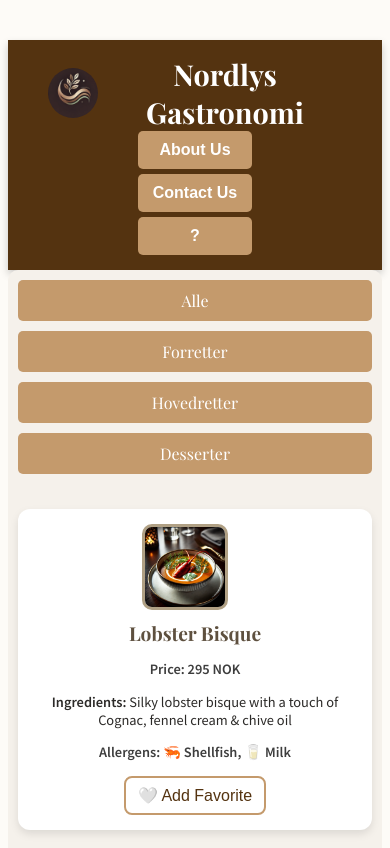
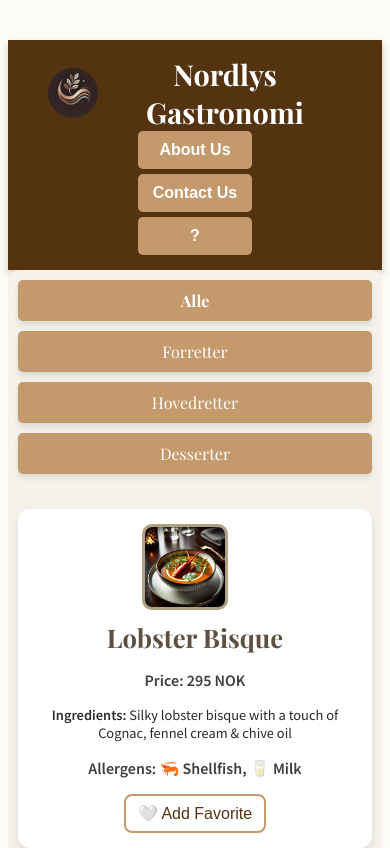
Before and after one commit to Marcus-Kodehode/React-project-one, a React (Vite) app: page / in a window 390 px wide. Shown: the top 848 px of the page. Built offline with nearby package versions, Linux system fonts and the light colour scheme.

Commit message:
smoothifying

```diff
--- a/src/assets/Dish.module.css
+++ b/src/assets/Dish.module.css
@@ -2,99 +2,46 @@
 .dishCard {
   display: flex;
   align-items: center;
-  background: #ffffff; /* Hvit bakgrunn */
+  background: #ffffff;
   padding: 20px;
   margin: 15px 0;
-  border-radius: 12px; /* Runde kanter */
-  box-shadow: 0px 4px 8px rgba(0, 0, 0, 0.1); /* Myk skygge */
-  transition: transform 0.2s ease-in-out;
+  border-radius: 12px;
+  box-shadow: 0px 4px 8px rgba(0, 0, 0, 0.1);
+  transition: all 0.3s ease-in-out; /* 📌 Smooth overgang */
 }
 
-/* 📌 Zoom-effekt når man hovrer over en rett */
+/* 📌 Liten zoom-effekt ved hover */
 .dishCard:hover {
   transform: scale(1.02);
-  background: #f3f1ed; /* Lett beige for interaktiv effekt */
+  background: #f3f1ed;
 }
 
-/* 📌 Favoritt-styling - Retter som er favoritter får en rød border */
-.favorite {
-  border: 3px solid #B22222; /* Rød kant */
-  box-shadow: 0px 4px 12px rgba(178, 34, 34, 0.3); /* Liten rød glød */
+/* 📌 Når retten er favoritt - smooth overgang på rød border */
+.dishCard.favorite {
+  border: 3px solid #b22222; /* 📌 Rød kant */
+  transition: all 0.4s ease-in-out; /* 📌 Smooth overgang */
 }
 
 /* 📌 Bildet av retten */
 .dishImage {
-  width: 100px; /* Fast bredde */
-  height: 100px; /* Fast høyde */
-  border-radius: 10px; /* Runde kanter */
-  margin-right: 20px; /* Avstand mellom bilde og tekst */
-  object-fit: cover; /* Sørger for at bildet fyller rammen */
-  border: 3px solid #b0a084; /* Gull-brun kant */
+  width: 100px;
+  height: 100px;
+  border-radius: 10px;
+  margin-right: 20px;
+  object-fit: cover;
+  border: 3px solid #b0a084;
 }
 
-/* 📌 Tekstcontainer for retten */
-.dishInfo {
-  flex: 1; /* Fyller all tilgjengelig plass */
-}
-
-/* 📌 Navn på retten */
-.dishName {
-  font-family: "Playfair Display", serif; /* Elegant font */
-  font-size: 1.6rem;
-  color: #5E503F; /* Dyp brun farge */
-  margin: 0 0 5px 0;
-}
-
-/* 📌 Beskrivelse av retten */
-.dishDescription {
-  font-family: "Merriweather", serif; /* Støttefont for brødtekst */
-  font-size: 1rem;
-  color: #403D39; /* Mørk dempet brun */
-  margin: 5px 0;
-}
-
-/* 📌 Pris og allergener */
-.dishPrice, .dishAllergens {
-  font-size: 1rem;
-  color: #3D3D3D; /* Mykere mørk grå */
-  font-weight: bold;
-}
-
-/* 📌 Favoritt-knapp */
-.favoriteButton {
-  background: none;
-  border: 2px solid #C49A6C; /* Gullbrun farge */
-  color: #543310;
-  font-size: 1rem;
-  padding: 8px 12px;
-  cursor: pointer;
-  border-radius: 8px;
-  transition: all 0.3s ease;
-}
-
-/* 📌 Favoritt-knapp: Hover-effekt */
-.favoriteButton:hover {
-  background: #C49A6C;
-  color: white;
-}
-
-/* 📌 Favoritt-knapp: Aktivert tilstand */
-.favoriteButton.active {
-  background: #B22222; /* Rød bakgrunn */
-  color: white;
-  font-weight: bold;
-}
-
-/* 📌 Responsiv tilpasning for mobil */
+/* 📌 Tilpasning for mobil */
 @media (max-width: 768px) {
   .dishCard {
-      flex-direction: column; /* Setter bildet over teksten */
+      flex-direction: column;
       text-align: center;
       padding: 15px;
   }
 
   .dishImage {
-      width: 80px; /* Gjør bildet litt mindre */
+      width: 80px;
       height: 80px;
       margin-bottom: 10px;
   }
@@ -107,3 +54,58 @@
       font-size: 0.9rem;
   }
 }
+
+/* 📌 Container for tekst-informasjonen om retten */
+.dishInfo {
+  flex: 1;
+}
+
+/* 📌 Styling for navnet på retten */
+.dishName {
+  font-family: "Playfair Display", serif;
+  font-size: 1.6rem;
+  color: #5E503F;
+  margin: 0 0 5px 0;
+}
+
+/* 📌 Styling for beskrivelsen av retten */
+.dishDescription {
+  font-family: "Merriweather", serif;
+  font-size: 1rem;
+  color: #403D39;
+  margin: 5px 0;
+}
+
+/* 📌 Styling for pris og allergener */
+.dishPrice, .dishAllergens {
+  font-size: 1rem;
+  color: #3D3D3D;
+  font-weight: bold;
+}
+
+/* 📌 Favoritt-knapp - smooth overgang */
+.favoriteButton {
+  background: none;
+  border: 2px solid #C49A6C;
+  color: #543310;
+  font-size: 1rem;
+  padding: 8px 12px;
+  cursor: pointer;
+  border-radius: 8px;
+  transition: all 0.3s ease-in-out; /* 📌 Smooth overgang */
+}
+
+/* 📌 Hover-effekt */
+.favoriteButton:hover {
+  background: #C49A6C;
+  color: white;
+}
+
+/* 📌 Endrer farge når retten er favoritt */
+.favoriteButton.active {
+  background: #b22222;
+  color: white;
+  border-color: #b22222;
+  font-weight: bold;
+  transition: all 0.3s ease-in-out; /* 📌 Smooth overgang */
+}
--- a/src/assets/Menu.module.css
+++ b/src/assets/Menu.module.css
@@ -71,7 +71,7 @@
     margin-bottom: 20px;
 }
 
-/* 📌 Knappestil */
+/* 📌 Knappestil med animasjon */
 .filterButtons button {
     background: #C49A6C;
     color: white;
@@ -82,6 +82,26 @@
     border-radius: 5px;
     cursor: pointer;
     transition: all 0.3s ease-in-out;
+    box-shadow: 0px 4px 6px rgba(0, 0, 0, 0.1);
+}
+
+/* 📌 Hover-effekt med lett skygge og bevegelse */
+.filterButtons button:hover {
+    background: #A67C52;
+    transform: translateY(-2px);
+    box-shadow: 0px 6px 12px rgba(0, 0, 0, 0.15);
+}
+
+/* 📌 Trykke-effekt */
+.filterButtons button:active {
+    transform: scale(0.95);
+    box-shadow: 0px 2px 4px rgba(0, 0, 0, 0.2);
+}
+
+/* 📌 Aktiv knapp */
+.activeFilter {
+    background: #543310;
+    font-weight: bold;
 }
 
 /* 📌 Responsiv justering for knapper */
```
